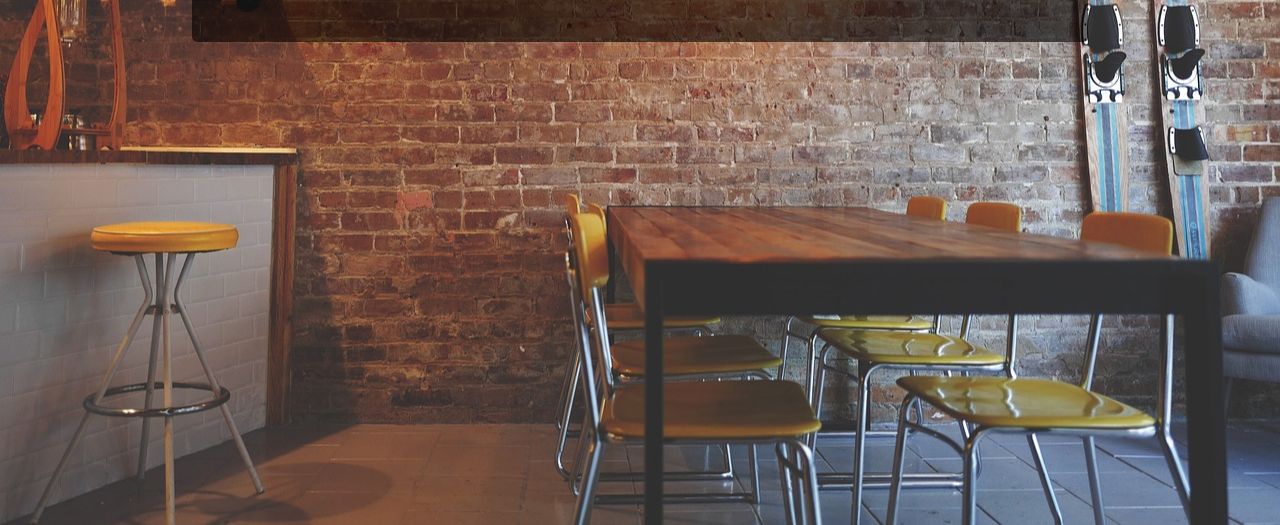
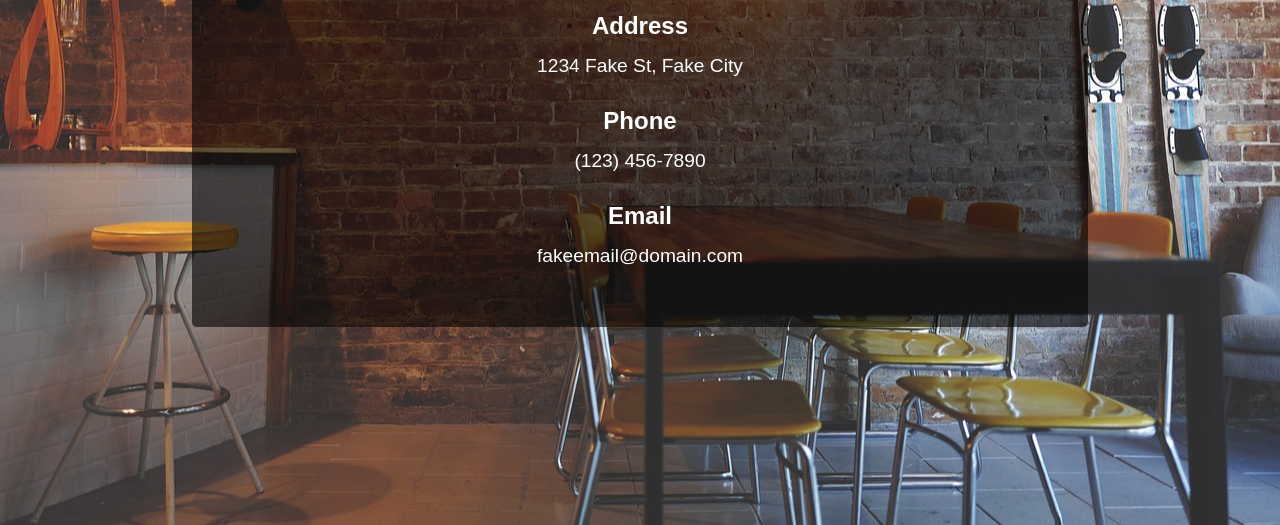
Before and after one commit to fau446/restaurant-page, a website built with webpack: page dist/index.html in a window 1280 px wide. Both pictures are taken after a click on the button "Contact Us". Shown: the part 275-800 px from the top of the page. Built offline with nearby package versions, Linux system fonts and the light colour scheme.

Commit message:
Add contact content and layout

```diff
--- a/src/contact.js
+++ b/src/contact.js
@@ -6,5 +6,23 @@ export default function contactContent() {
   pageTitle.innerHTML = "Contact Us"
 
   content.appendChild(pageTitle)
+  content.appendChild(createContactItem('Address', '1234 Fake St, Fake City'))
+  content.appendChild(createContactItem('Phone', '(123) 456-7890'))
+  content.appendChild(createContactItem('Email', 'fakeemail@domain.com'))
   contactButton.classList.add('selected')
 }
+
+function createContactItem(headerName, content) {
+  let contactItem = document.createElement('div')
+  let header = document.createElement('h3')
+  header.innerHTML = headerName
+  let info = document.createElement('p')
+  info.innerHTML = content
+
+  contactItem.appendChild(header)
+  contactItem.appendChild(info)
+
+  contactItem.classList.add('contact-item')
+
+  return contactItem
+}
--- a/src/style.css
+++ b/src/style.css
@@ -84,3 +84,7 @@ p {
   padding: 0 50px;
   margin: auto;
 }
+
+.contact-item {
+  margin: 0 0 30px 0;
+}
```
